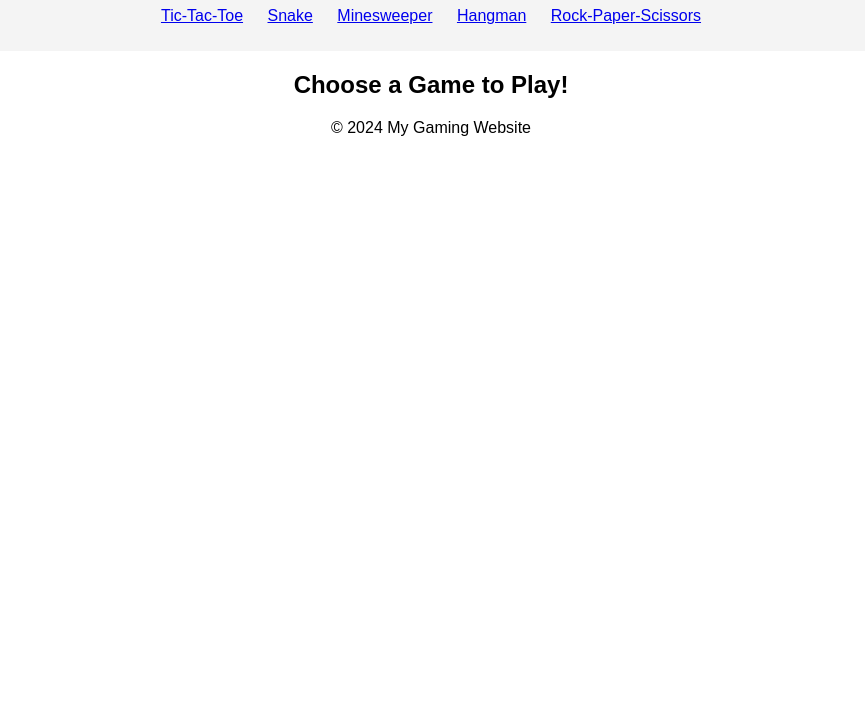
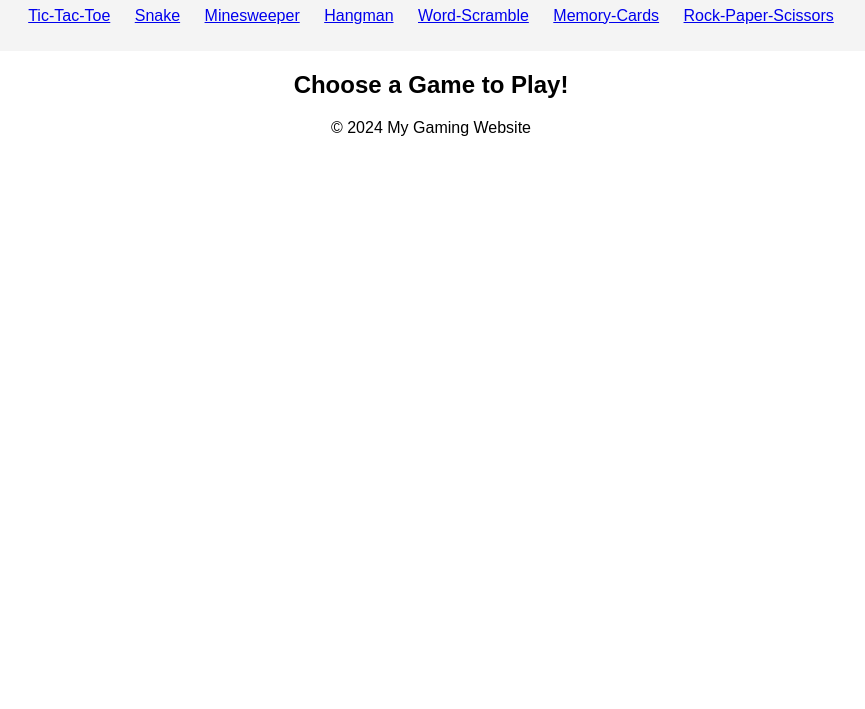
Before and after one commit to Mukund2024137/Home-Page, a plain HTML site: page index.html in a window 1280 px wide. Shown: the part 91-800 px from the top of the page, without its empty margins (209-1074 px from the left). Drawn offline with Linux system fonts and the light colour scheme.

Commit message:
Update index.html

```diff
--- a/index.html
+++ b/index.html
@@ -15,6 +15,8 @@
                 <li><a href="https://mukund2024137.github.io/Snake-2.0/">Snake</a></li>
                 <li><a href="https://mukund2024137.github.io/Minesweeper/">Minesweeper</a></li>
                 <li><a href="https://mukund2024137.github.io/Hangman/">Hangman</a></li>
+                <li><a href="https://mukund2024137.github.io/Hangman/">Word-Scramble</a></li>
+                <li><a href="https://mukund2024137.github.io/Hangman/">Memory-Cards</a></li>
                 <li><a href="https://mukund2024137.github.io/Rock-Paper-Scissor/">Rock-Paper-Scissors</a></li>
             </ul>
         </nav>
```
